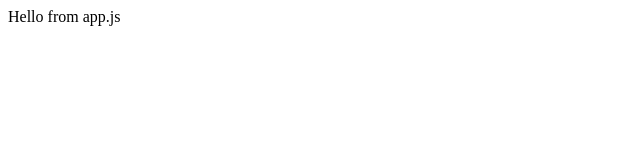
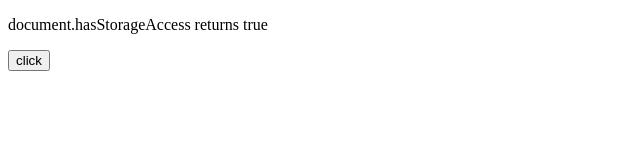
Before and after one commit to koba04/test-domain-a, a plain HTML site: page public/index.html in a window 1280 px wide. Shown: the whole page, without its empty margins (0-640 px from the left). Drawn offline with Linux system fonts and the light colour scheme.

Commit message:
test Storage Access API

```diff
--- a/public/app.js
+++ b/public/app.js
@@ -1,4 +1,21 @@
 'use strict';
 
-const main = document.querySelector('main');
-main.textContent = 'Hello from app.js';
+const p = document.querySelector('p');
+p.textContent = 'Hello from app.js';
+
+if (typeof document.hasStorageAccess === 'function') {
+  console.log('Your browser supports Storage Access API');
+  document.hasStorageAccess().then((res) => {
+    p.textContent = 'document.hasStorageAccess returns ' + res;
+  });
+}
+
+const button = document.querySelector('button');
+button.addEventListener('click', () => {
+  if (typeof document.requestStorageAccess === 'function') {
+    document.requestStorageAccess().then(
+      () => p.textContent = 'requestStorageAccess successed!',
+      () => p.textContent = 'requestStorageAccess failed!'
+    );
+  }
+});
--- a/public/index.html
+++ b/public/index.html
@@ -3,7 +3,10 @@
 <head>
 </head>
 <body>
-  <main>Hello</main>
+  <main>
+    <p>Hello</p>
+    <button>click</button>
+  </main>
   <script src="app.js"></script>
 </body>
 </html>
```
